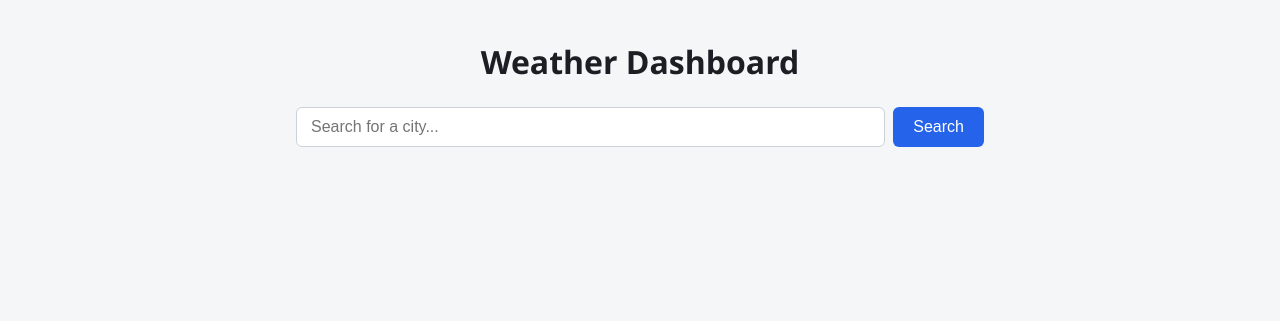
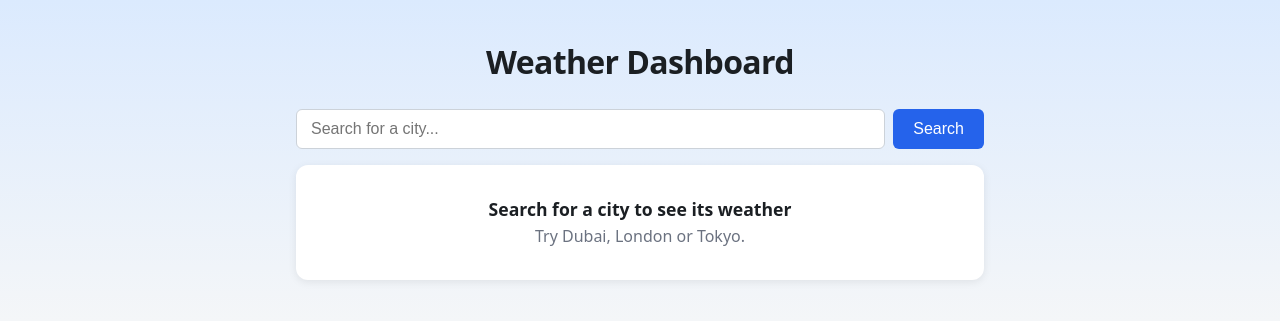
Before and after one commit to abdulrhmanbanafa273-eng/Weather-dashboard, a Flask app: page / in a window 1280 px wide. Shown: the top 321 px of the page. Run offline with Flask 3, Linux system fonts and the light colour scheme.

Commit message:
style: add empty state and improve typography

```diff
--- a/static/css/style.css
+++ b/static/css/style.css
@@ -5,9 +5,10 @@
 }
 
 body {
-    font-family: "Segoe UI", Arial, sans-serif;
-    background-color: #f4f6f8;
+    font-family: system-ui, -apple-system, "Segoe UI", Roboto, Helvetica, Arial, sans-serif;
+    background: linear-gradient(180deg, #dbeafe 0, #f4f6f8 320px) no-repeat #f4f6f8;
     color: #1b1f23;
+    line-height: 1.4;
 }
 
 .page {
@@ -19,6 +20,7 @@ body {
 
 .page h1 {
     font-size: 2rem;
+    letter-spacing: -0.02em;
     margin-bottom: 24px;
 }
 
@@ -114,14 +116,40 @@ body {
 }
 
 .temperature {
-    text-align: center;
-    font-size: 2.5rem;
-    font-weight: bold;
+    font-size: 3.5rem;
+    font-weight: 600;
+    line-height: 1.1;
     margin: 8px 0;
 }
 
 .weather-card p {
     margin: 4px 0;
+}
+
+#local-time,
+#feels-like {
+    font-size: 0.9rem;
+    color: #6b7280;
+}
+
+#condition {
+    font-size: 1.1rem;
+    font-weight: 600;
+}
+
+.empty-state {
+    background-color: #fff;
+    border-radius: 12px;
+    padding: 32px 20px;
+    color: #6b7280;
+    box-shadow: 0 2px 8px rgba(0, 0, 0, 0.08);
+}
+
+.empty-state-title {
+    font-size: 1.1rem;
+    font-weight: 600;
+    color: #1b1f23;
+    margin-bottom: 4px;
 }
 
 .forecast {
--- a/static/js/main.js
+++ b/static/js/main.js
@@ -3,6 +3,7 @@ const cityInput = document.getElementById("city-input");
 const searchButton = form.querySelector("button");
 const loadingMessage = document.getElementById("loading-message");
 const errorMessage = document.getElementById("error-message");
+const emptyState = document.getElementById("empty-state");
 const weatherResult = document.getElementById("weather-result");
 const forecastSection = document.getElementById("forecast");
 const forecastCards = document.getElementById("forecast-cards");
@@ -17,6 +18,7 @@ form.addEventListener("submit", (event) => {
 });
 
 async function fetchWeather(city) {
+    hide(emptyState);
     hide(errorMessage);
     hide(weatherResult);
     hide(forecastSection);
--- a/templates/index.html
+++ b/templates/index.html
@@ -23,6 +23,11 @@
 
         <p id="loading-message" class="loading-message hidden">Loading weather data...</p>
         <p id="error-message" class="error-message hidden"></p>
+
+        <section id="empty-state" class="empty-state">
+            <p class="empty-state-title">Search for a city to see its weather</p>
+            <p>Try Dubai, London or Tokyo.</p>
+        </section>
 
         <section id="weather-result" class="weather-card hidden">
             <div class="weather-summary">
```
